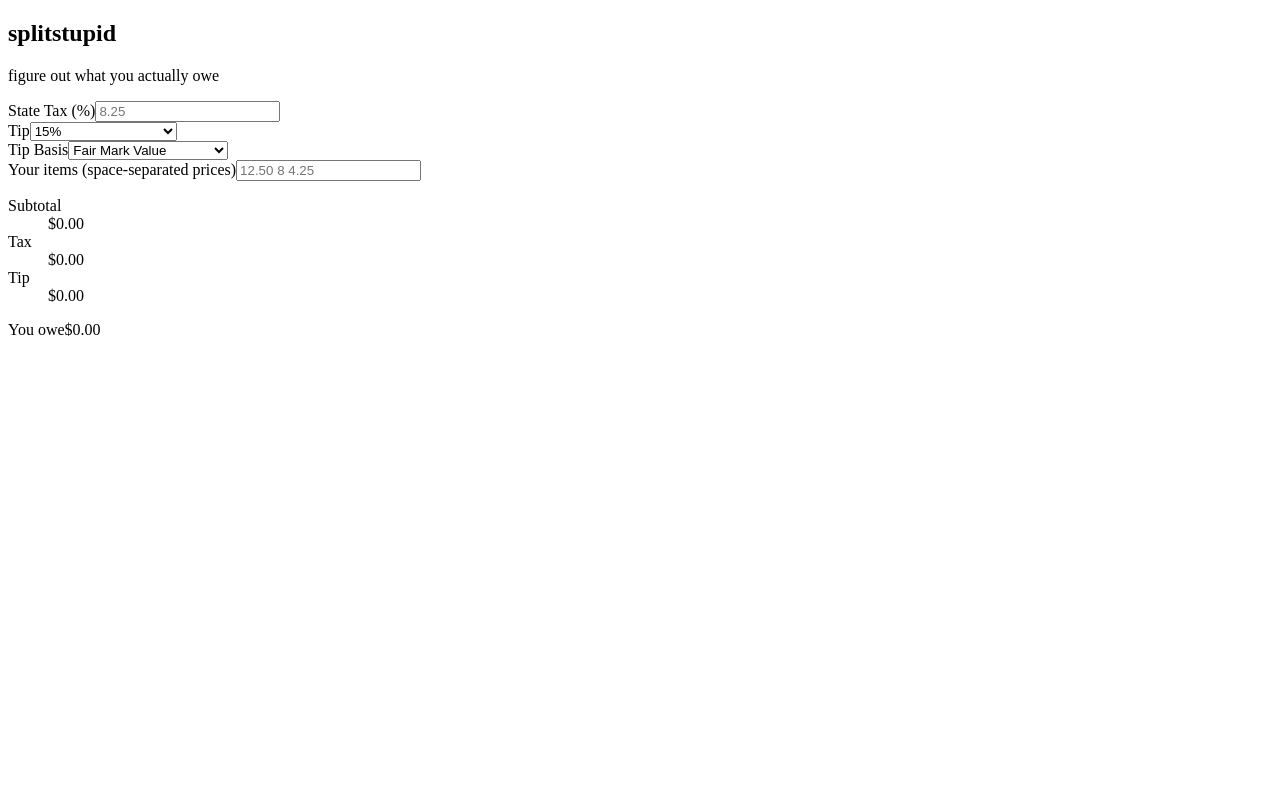
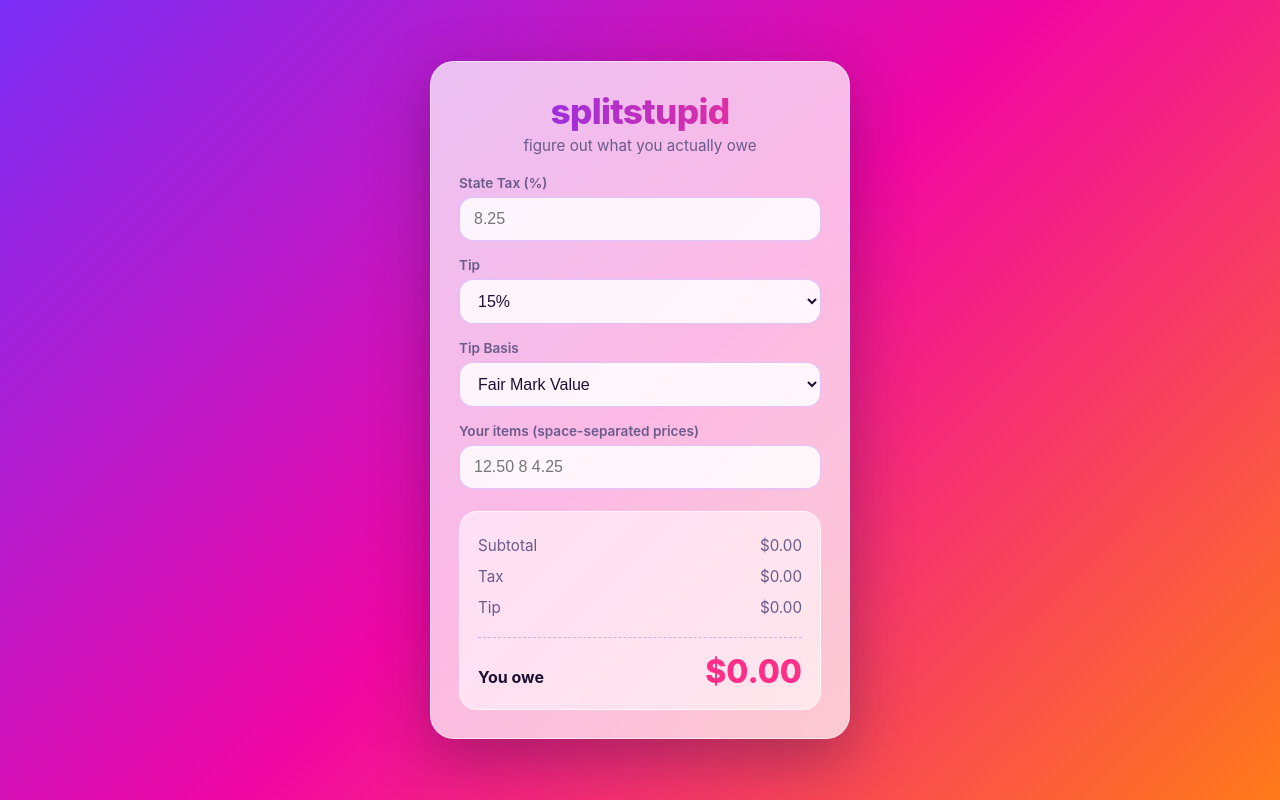
Before and after one commit to wattry/splitstupid, a React (Vite) app: page / in a window 1280 px wide. Built offline with nearby package versions, Linux system fonts and the light colour scheme.

Commit message:
feat: add vibrant glassmorphism styling

```diff
--- a/src/styles.css
+++ b/src/styles.css
@@ -1 +1,135 @@
-/* styled in Task 5 */
+:root {
+  --accent: #ff2e88;
+  --ink: #1b1033;
+  --muted: #6b5b8a;
+  --glass: rgba(255, 255, 255, 0.72);
+}
+
+* { box-sizing: border-box; }
+
+html, body, #root { height: 100%; margin: 0; }
+
+body {
+  font-family: -apple-system, BlinkMacSystemFont, 'Segoe UI', Roboto, sans-serif;
+  color: var(--ink);
+}
+
+.app {
+  min-height: 100%;
+  display: grid;
+  place-items: center;
+  padding: 24px;
+  background: linear-gradient(135deg, #7b2ff7 0%, #f107a3 50%, #ff7a18 100%);
+  background-attachment: fixed;
+}
+
+.card {
+  width: 100%;
+  max-width: 420px;
+  padding: 28px;
+  border-radius: 24px;
+  background: var(--glass);
+  backdrop-filter: blur(16px);
+  -webkit-backdrop-filter: blur(16px);
+  box-shadow: 0 20px 60px rgba(27, 16, 51, 0.35);
+  border: 1px solid rgba(255, 255, 255, 0.5);
+}
+
+.card__head { text-align: center; margin-bottom: 20px; }
+
+.title {
+  margin: 0;
+  font-size: 2.2rem;
+  font-weight: 800;
+  letter-spacing: -0.02em;
+  background: linear-gradient(90deg, #7b2ff7, #ff2e88);
+  -webkit-background-clip: text;
+  background-clip: text;
+  color: transparent;
+}
+
+.subtitle { margin: 4px 0 0; color: var(--muted); font-size: 0.95rem; }
+
+.field { margin-bottom: 16px; display: flex; flex-direction: column; gap: 6px; }
+
+.field label { font-size: 0.85rem; font-weight: 600; color: var(--muted); }
+
+.field input,
+.field select {
+  width: 100%;
+  padding: 12px 14px;
+  border-radius: 14px;
+  border: 1px solid rgba(123, 47, 247, 0.25);
+  background: rgba(255, 255, 255, 0.85);
+  font-size: 1rem;
+  color: var(--ink);
+  transition: border-color 0.2s, box-shadow 0.2s;
+}
+
+.field input:focus,
+.field select:focus {
+  outline: none;
+  border-color: var(--accent);
+  box-shadow: 0 0 0 4px rgba(255, 46, 136, 0.18);
+}
+
+.hint { font-size: 0.8rem; color: var(--accent); }
+
+.result {
+  margin-top: 22px;
+  padding: 18px;
+  border-radius: 18px;
+  background: rgba(255, 255, 255, 0.55);
+  border: 1px solid rgba(255, 255, 255, 0.6);
+  transition: background 0.3s;
+}
+
+.result--wtf { background: rgba(255, 234, 0, 0.35); }
+
+.principles {
+  margin: 0 0 12px;
+  text-align: center;
+  font-weight: 700;
+  font-size: 1.05rem;
+}
+
+.breakdown { margin: 0; }
+
+.row {
+  display: flex;
+  justify-content: space-between;
+  padding: 6px 0;
+  color: var(--muted);
+  font-size: 0.95rem;
+}
+
+.row dt, .row dd { margin: 0; }
+
+.total {
+  margin-top: 14px;
+  padding-top: 14px;
+  border-top: 1px dashed rgba(123, 47, 247, 0.3);
+  display: flex;
+  align-items: baseline;
+  justify-content: space-between;
+}
+
+.total__label { font-weight: 700; color: var(--ink); }
+
+.total__value {
+  font-size: 2rem;
+  font-weight: 800;
+  color: var(--accent);
+  animation: pop 0.25s ease;
+}
+
+@keyframes pop {
+  from { transform: scale(0.92); opacity: 0.4; }
+  to { transform: scale(1); opacity: 1; }
+}
+
+@media (max-width: 460px) {
+  .card { padding: 22px; border-radius: 20px; }
+  .title { font-size: 1.9rem; }
+  .total__value { font-size: 1.7rem; }
+}
```
